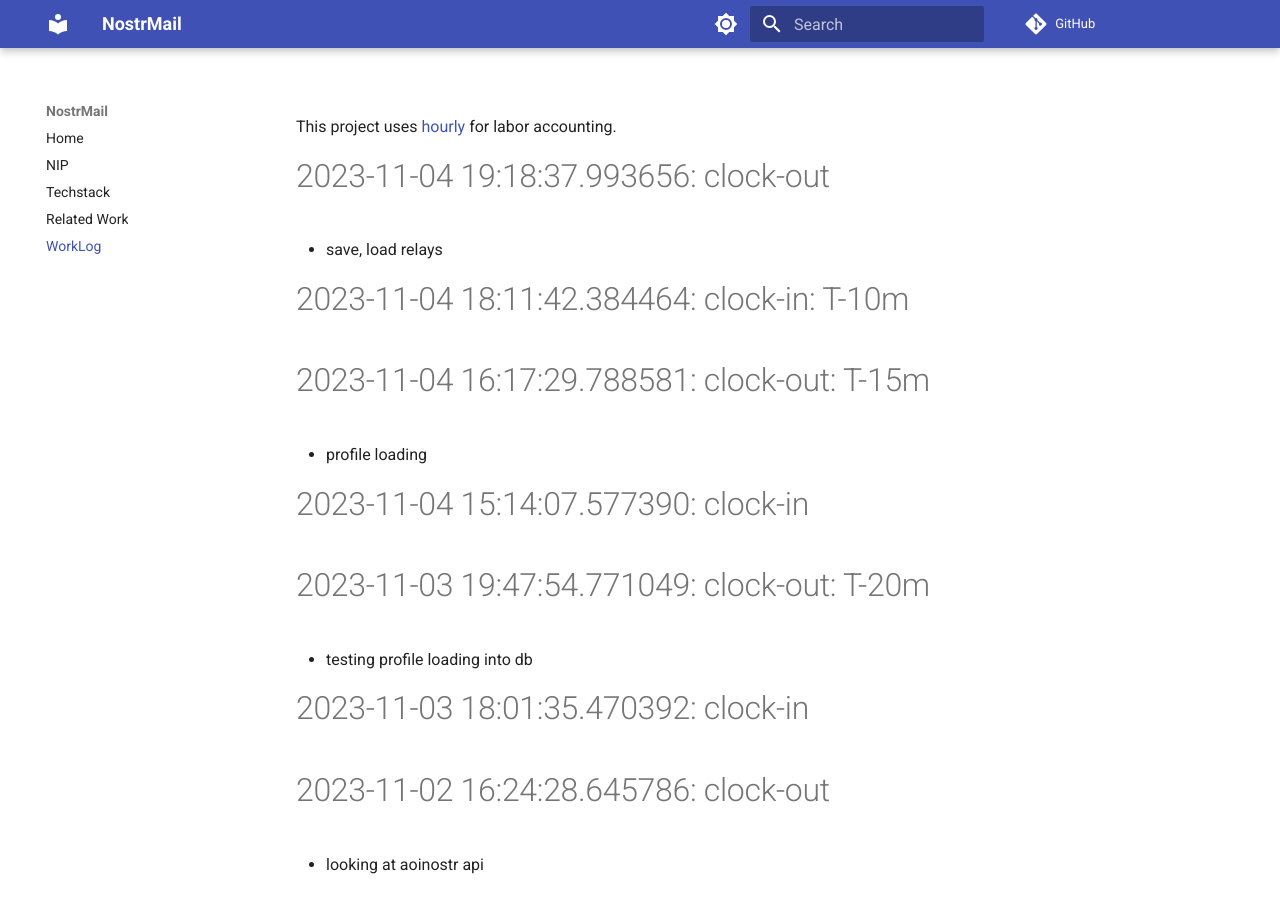
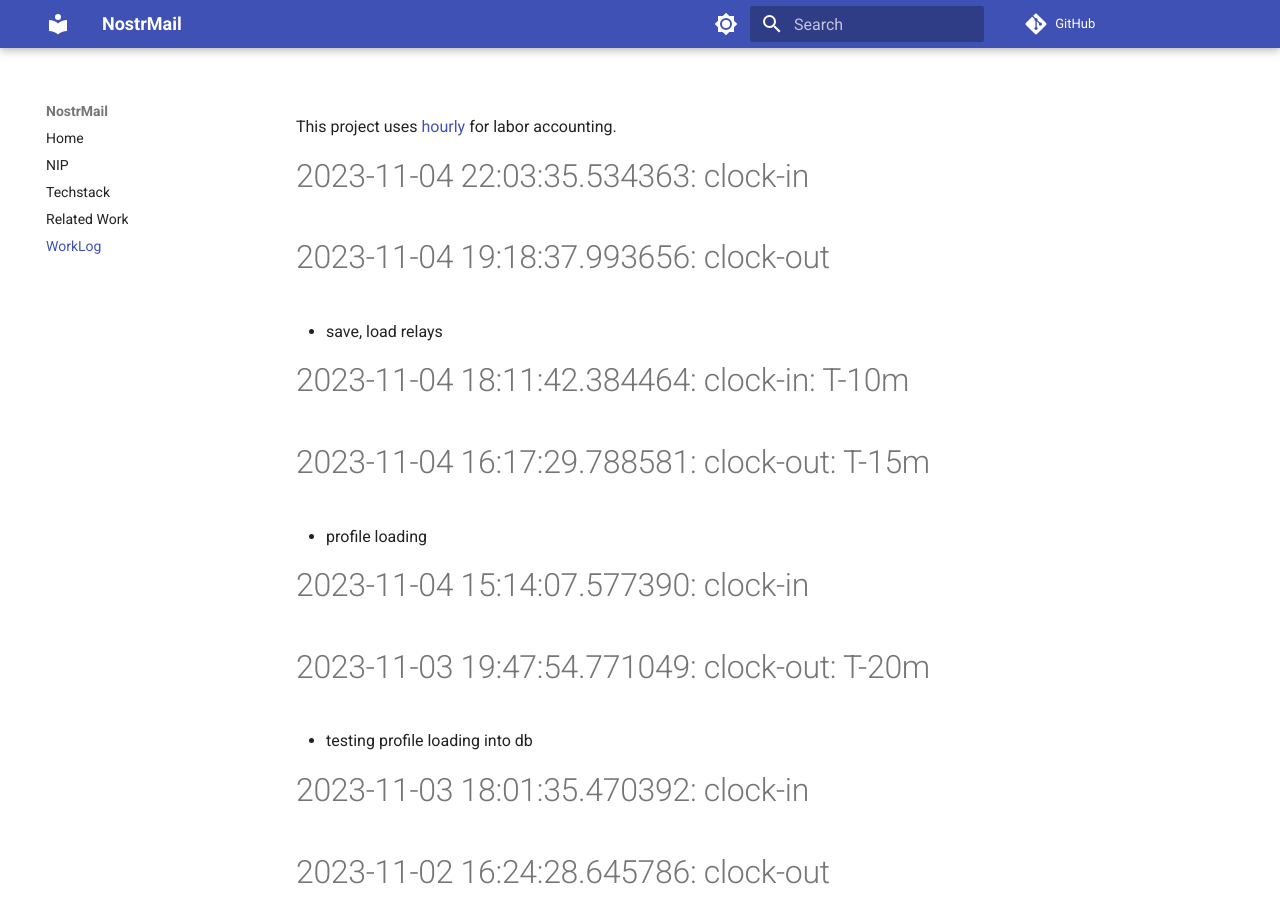
Before and after one commit to asherp/nostr-mail, an MkDocs documentation site: the page built from docs/WorkLog.md, in a window 1280 px wide and 900 px high. Built offline with MkDocs 1.6.1 and Material for MkDocs 9.7.7, drawn with Linux system fonts in a browser that asks for light colours; comment, search, counter and statistics services are not loaded.

Commit message:
clock-in

```diff
--- a/WorkLog.md
+++ b/WorkLog.md
@@ -1,3 +1,6 @@
+
+# 2023-11-04 22:03:35.534363: clock-in
+
 # 2023-11-04 19:18:37.993656: clock-out
 
 * save, load relays
```
